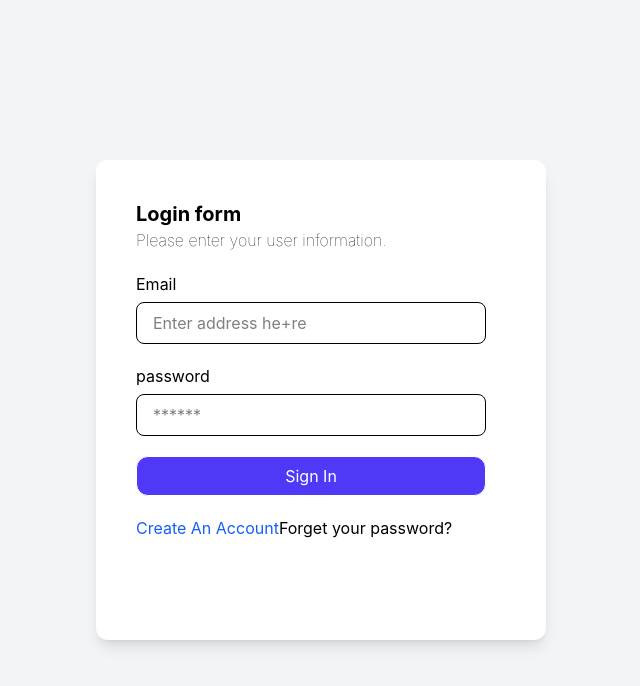
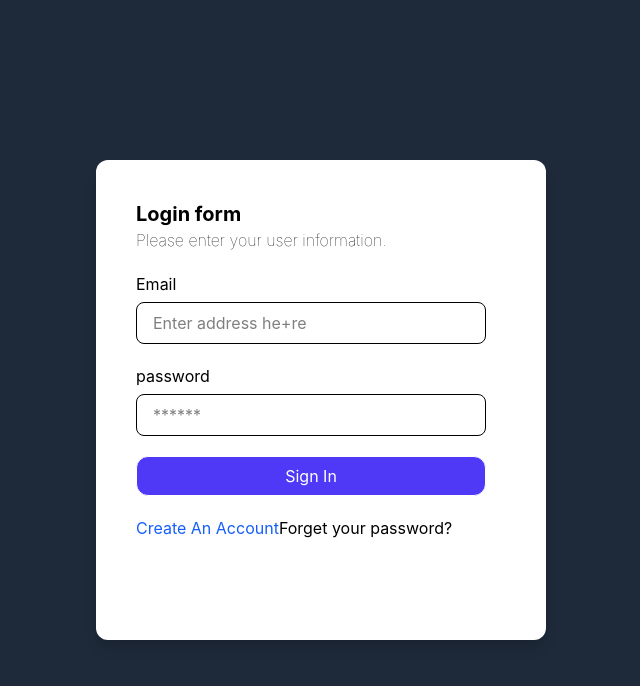
Before and after one commit to Mohit8917/Admin-Dashboard, a Next.js app: page /login in a window 1280 px wide. Shown: the top 686 px of the page, without its empty margins (319-959 px from the left). Built offline with nearby package versions, Linux system fonts and the light colour scheme.

Commit message:
form button color changed

```diff
--- a/src/app/(authentication)/forget/page.js
+++ b/src/app/(authentication)/forget/page.js
@@ -10,7 +10,7 @@ export default function ForgetForm(){
         console.log(data)
     }
     return(
-     <div className="min-h-screen bg-gray-100 flex justify-center items-center flex-col w-full">
+     <div className="min-h-screen bg-gray-800 flex justify-center items-center flex-col w-full">
     <form className="bg-white h-[400px] w-[450px] rounded-xl shadow-lg flex flex-col justify-start gap-5 items-start p-10 " onSubmit={handleSubmit(handleCustomSubmit)}>
         <div>
         <h2 className="font-bold text-xl">Forget Password</h2>
@@ -22,7 +22,7 @@ export default function ForgetForm(){
     </div>
     <Button btntext="Reset  Password" className="bg-indigo-600 border-1 w-[350px] h-[40px] rounded-xl text-white"/>
     <div className="flex gap-[50] ">
-    <Link href={"./login"} className="text-black-300 ">Don't have an account?<p className="text-blue-400 hover:text-gray-400">Sign In</p></Link>
+    <Link href={"./login"} className="text-black-300 ">Don't have an account?<p className="text-blue-400 hover:text-gray-400 transition duration-300">Sign In</p></Link>
     </div>
     </form>
     </div>
--- a/src/app/(authentication)/login/page.js
+++ b/src/app/(authentication)/login/page.js
@@ -10,7 +10,7 @@ export default function LoginForm(){
         console.log(data);
     }
     return(
-     <div className="min-h-screen bg-gray-100 flex justify-center items-center flex-col">
+     <div className="min-h-screen bg-gray-800 flex justify-center items-center flex-col">
     <form className="bg-white h-[480px] w-[450px] rounded-xl shadow-lg flex flex-col justify-start gap-5 items-start p-10 " onSubmit={handleSubmit(handleCustomSubmit)}>
         <div>
         <h2 className="font-bold text-xl">Login form</h2>
--- a/src/app/(authentication)/register/page.js
+++ b/src/app/(authentication)/register/page.js
@@ -11,7 +11,7 @@ export default function RegisterForm() {
     console.log(data);
   }
   return (
-    <div className="w-full min-h-screen bg-gray-100 flex justify-center items-center flex-col">
+    <div className="w-full min-h-screen bg-gray-800 flex justify-center items-center flex-col">
     <form onSubmit={handleSubmit(handleCustomSubmit)} className="bg-white h-[700px] w-[450px] rounded-xl shadow-lg flex flex-col justify-start gap-5 items-start p-10 ">
         <div>
         <h2 className="font-bold text-xl">Registration form</h2>
```
